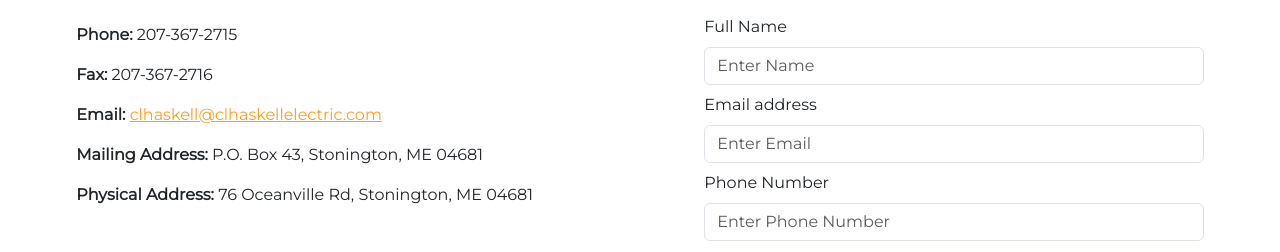
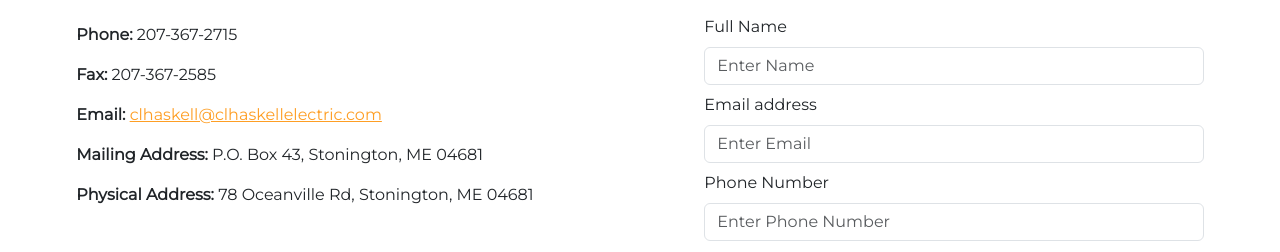
Before and after one commit to colbychaskell/clhaskellelectric.com, a React (Create React App) app: page /contact in a window 1280 px wide. Shown: the part 199-451 px from the top of the page. Built offline with nearby package versions, Linux system fonts and the light colour scheme.

Commit message:
Fix address

```diff
--- a/src/pages/ContactPage.js
+++ b/src/pages/ContactPage.js
@@ -12,11 +12,11 @@
           <h5 className='mb-4'>Feel free to fill out our form or contact us directly</h5>
           {/* table of contact information  */}
           <p><b>Phone:</b> 207-367-2715</p>
-          <p><b>Fax:</b> 207-367-2716</p>
+          <p><b>Fax:</b> 207-367-2585</p>
           <p><b>Email:</b> <a href="mailto:clhaskell@clhaskellelectric.com" target="_blank" rel="noreferrer">clhaskell@clhaskellelectric.com</a>
           </p>
           <p><b>Mailing Address: </b>P.O. Box 43, Stonington, ME 04681</p>
-          <p><b>Physical Address: </b>76 Oceanville Rd, Stonington, ME 04681</p>
+          <p><b>Physical Address: </b>78 Oceanville Rd, Stonington, ME 04681</p>
 
           <h1 className='mt-5 mb-3'>Billing Information</h1>
           <p>Please mail checks to P.O. Box 43, Stonington, ME 04681. This is our only <u>Mailing Address</u>.</p>
```
